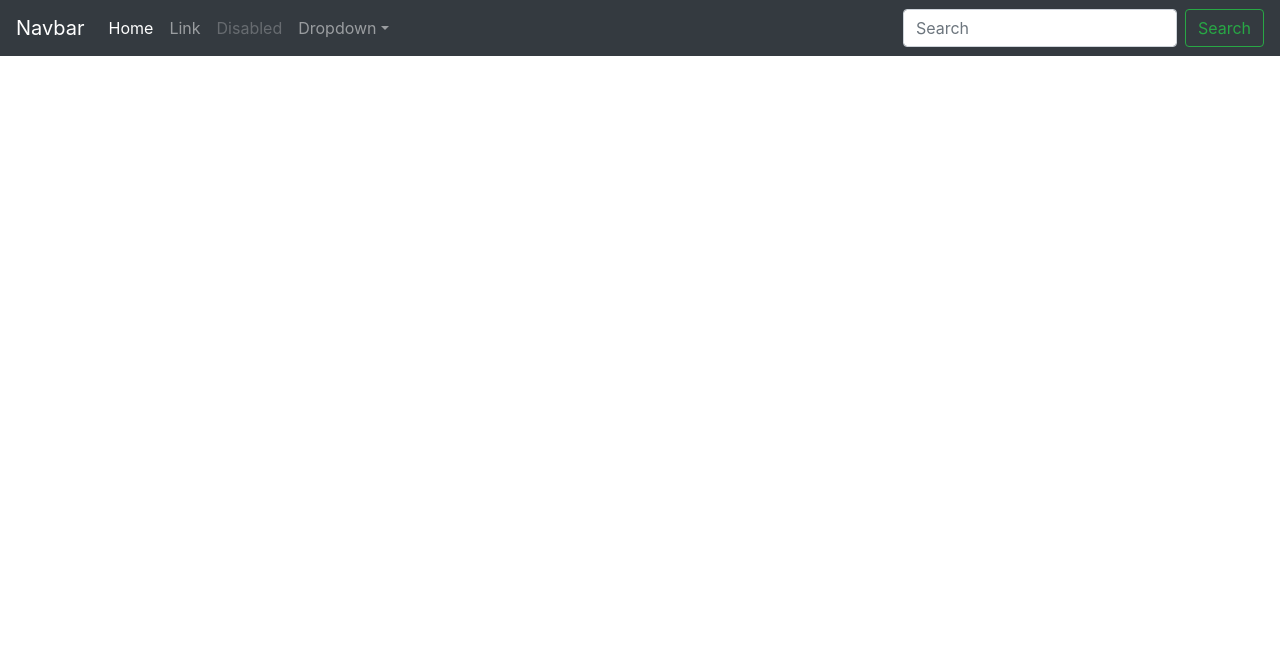
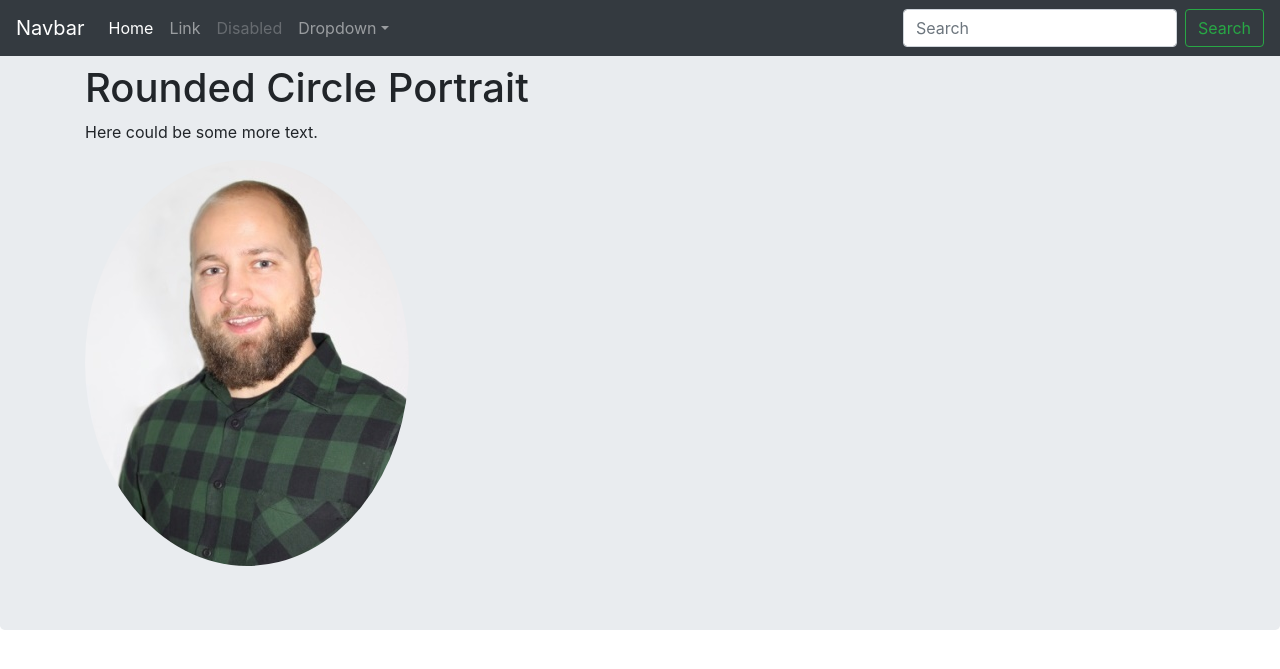
Before and after one commit to Moritz-bit/django-project, a Django app: page /action/ in a window 1280 px wide. Shown: the top 669 px of the page. Run offline with Django 4.2, Linux system fonts and the light colour scheme; some libraries are stand-ins or nearby versions.

Commit message:
new page through dropdown action with picture

```diff
--- a/demo_website/app/templates/action.html
+++ b/demo_website/app/templates/action.html
@@ -13,7 +13,7 @@
   <div class="collapse navbar-collapse" id="navbarsExampleDefault">
       <ul class="navbar-nav mr-auto">
           <li class="nav-item active">
-              <a class="nav-link" href="#">Home <span class="sr-only">(current)</span></a>
+              <a class="nav-link" href="home">Home</a>
           </li>
           <li class="nav-item">
               <a class="nav-link" href="#">Link</a>
@@ -39,7 +39,13 @@
 </nav>
 
 <main role="main">
-<title>this is a new page</title>
+  <div class="jumbotron">
+    <div class="container">
+        <h1>Rounded Circle Portrait</h2>
+        <p>Here could be some more text.</p>
+        <img src="../static/fotoich.jpg" class="rounded-circle" alt="Cinque Terre">
+    </div>
+  </div>
+</main>
 
-</main>
 {% endblock %}
--- a/demo_website/app/templates/home.html
+++ b/demo_website/app/templates/home.html
@@ -44,7 +44,7 @@
     <!-- Main jumbotron for a primary marketing message or call to action -->
     <div class="jumbotron">
         <div class="container">
-            <h1 class="display-3">Hi, Juri!</h1>
+            <h1 class="display-3">Hallo Team binschonda! =)</h1>
             <p>This is a template for a simple marketing or informational website. It includes a large callout called a
                 jumbotron and three supporting pieces of content. Use it as a starting point to create something more
                 unique.</p>
--- a/demo_website/app/urls.py
+++ b/demo_website/app/urls.py
@@ -1,5 +1,6 @@
 from django.urls import path
 from . import views
+
 
 urlpatterns = [
   path("", views.home, name="home"),
```
Also changed, not shown: demo_website/app/static/fotoich.jpg (added).
